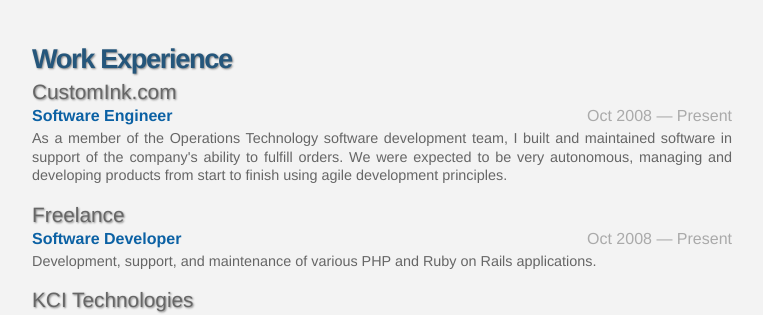
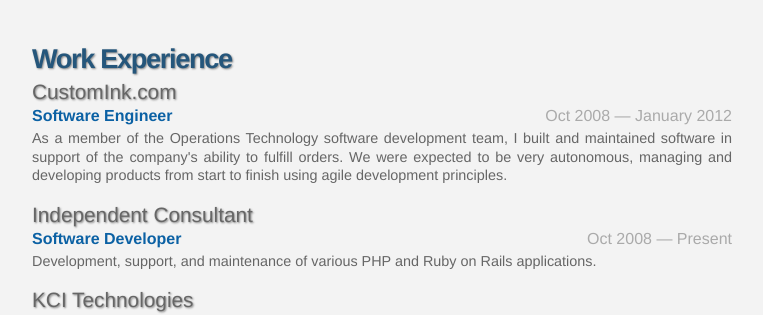
Before and after one commit to derekharmel/derekharmel.github.com, a Jekyll site: the page built from index.html, in a window 1280 px wide. Shown: the part 1221-1536 px from the top of the page, without its empty margins (32-795 px from the left). Built offline with Jekyll 4.4.1, drawn with Linux system fonts in a browser that asks for light colours.

Commit message:
Updated CustomInk duration and changed Freelance title

```diff
--- a/index.html
+++ b/index.html
@@ -183,7 +183,7 @@
 <h5>CustomInk.com</h5>
 <div class="job">
   <span class="title">Software Engineer</span>
-  <span class="duration">Oct 2008 &mdash; Present</span>
+  <span class="duration">Oct 2008 &mdash; January 2012</span>
   <p class="description">
     As a member of the Operations Technology software development team, I built
     and maintained software in support of the company's ability to fulfill
@@ -193,7 +193,7 @@
   </p>
 </div>
 
-<h5>Freelance</h5>
+<h5>Independent Consultant</h5>
 <div class="job">
   <span class="title">Software Developer</span>
   <span class="duration">Oct 2008 &mdash; Present</span>
```
Also changed, not shown: 1 other file.
